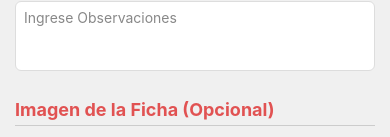
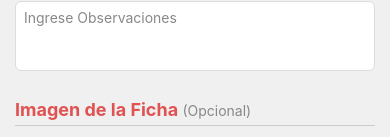
Before and after one commit to ConniLiberona/Portafolio-de-Titulo, a React Native app: screen /NuevaFicha in a window 390 px wide. Shown: the part 704-841 px from the top of the page. Built offline with nearby package versions, Linux system fonts and the light colour scheme; what pdfmake would draw is missing.

Commit message:
detalles

```diff
--- a/src/screens/NuevaFicha.js
+++ b/src/screens/NuevaFicha.js
@@ -503,7 +503,10 @@ export default function NuevaFicha() {
             </View>
 
             {/* Sección de Selección de Imagen */}
-      <Text style={styles.sectionTitle}>Imagen de la Ficha (Opcional)</Text>
+            <Text style={styles.sectionTitle}>
+                Imagen de la Ficha{' '}
+                <Text style={styles.optionalText}>(Opcional)</Text>
+            </Text>
             <View style={styles.imagePickerContainer}>
                 <Button title="Seleccionar Imagen" onPress={pickImage} color="#E15252" disabled={loading} />
                 {image && (
@@ -733,4 +736,10 @@ const styles = StyleSheet.create({
         fontSize: 12,
         fontWeight: 'bold',
     },
+    // Nuevo estilo para el texto "(Opcional)"
+    optionalText: {
+        fontSize: 14, // Un poco más pequeño que el título principal
+        color: '#888', // Un color gris más suave para que sea menos prominente
+        fontWeight: 'normal', // Asegura que no sea bold, heredado del parent
+    },
 });
```
Lines whose indentation alone changed are shown as unchanged.
